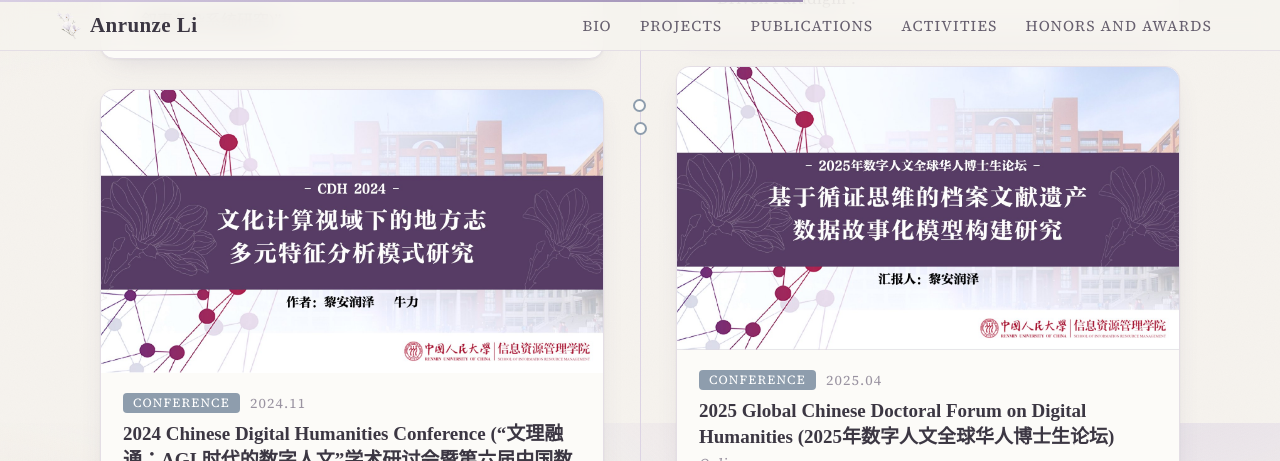
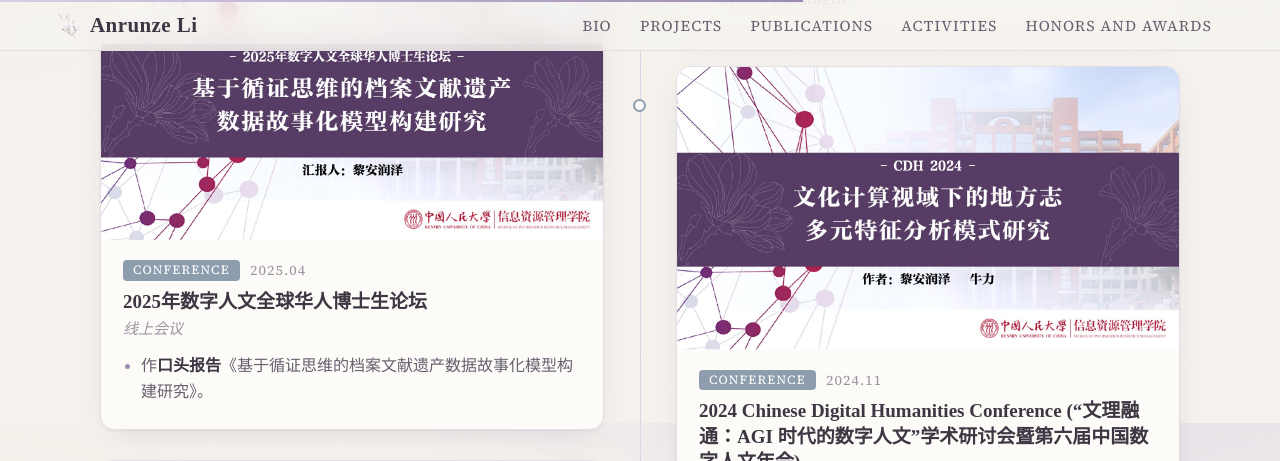
Before and after one commit to li-anrunze/li-anrunze.github.io, a Jekyll site: the page built from _pages/about.html, in a window 1280 px wide and 1400 px high, scrolled down 8577 px. Shown: the top 461 px of the window. Built offline with Jekyll 4.4.1, drawn with Linux system fonts in a browser that asks for light colours; some web fonts are replaced; some of the changed text lies outside the part shown; grey boxes are pictures that could not be loaded.

Commit message:
Activities: on-site photo for the IRM doctoral forum; Chinese text for the two Chinese forums
Co-Authored-By: Claude Opus 5.5 <noreply@anthropic.com>

```diff
--- a/_pages/about.html
+++ b/_pages/about.html
@@ -310,13 +310,13 @@ redirect_from:
       </article>
 
       <article class="act t-conf reveal" data-type="conf">
-        <div class="act__media" data-zoom data-caption="2nd National Information Resources Management Annual Conference &amp; Doctoral Forum"><img loading="lazy" src="{{ '/images/news/IRM2025.jpg' | relative_url }}" alt="2nd National Information Resources Management Annual Conference &amp; Doctoral Forum"></div>
+        <div class="act__media" data-zoom data-caption="第二届全国信息资源管理年会暨博士生学术论坛"><img loading="lazy" src="{{ '/images/news/IRM2025.jpg' | relative_url }}" alt="第二届全国信息资源管理年会暨博士生学术论坛"></div>
         <div class="act__body">
           <div class="act__top"><span class="act__type">Conference</span><span class="act__date">2025.08</span></div>
-          <h3 class="act__title">The 2nd National Information Resources Management Annual Conference &amp; Doctoral Academic Forum <span class="zh">(第二届全国信息资源管理年会暨博士生学术论坛)</span></h3>
-          <p class="act__place">School of Information Management, Sun Yat-sen University, Guangzhou, China</p>
-          <ul>
-            <li>Gave an <strong>Oral</strong> presentation titled “Research on Complex Digital Narrative Systems Oriented Toward GLAM in the Context of Generative AI <span class="zh">(生成式人工智能背景下GLAM数字叙事复杂系统研究)</span>”.</li>
+          <h3 class="act__title zh">第二届全国信息资源管理年会暨博士生学术论坛</h3>
+          <p class="act__place zh">中山大学信息管理学院，广东广州</p>
+          <ul class="zh">
+            <li>在博士生学术论坛作<strong>口头报告</strong>《生成式人工智能背景下GLAM数字叙事复杂系统研究》。</li>
           </ul>
         </div>
       </article>
@@ -334,13 +334,13 @@ redirect_from:
       </article>
 
       <article class="act t-conf reveal" data-type="conf">
-        <div class="act__media" data-zoom data-caption="2025 Global Chinese Doctoral Forum on Digital Humanities (online)"><img loading="lazy" src="{{ '/images/news/DHForum2025.jpg' | relative_url }}" alt="2025 Global Chinese Doctoral Forum on Digital Humanities"></div>
+        <div class="act__media" data-zoom data-caption="2025年数字人文全球华人博士生论坛（线上）"><img loading="lazy" src="{{ '/images/news/DHForum2025.jpg' | relative_url }}" alt="2025年数字人文全球华人博士生论坛"></div>
         <div class="act__body">
           <div class="act__top"><span class="act__type">Conference</span><span class="act__date">2025.04</span></div>
-          <h3 class="act__title">2025 Global Chinese Doctoral Forum on Digital Humanities <span class="zh">(2025年数字人文全球华人博士生论坛)</span></h3>
-          <p class="act__place">Online</p>
-          <ul>
-            <li>Gave an <strong>Oral</strong> presentation titled “Building a Data Storytelling Model for Archival Documentary Heritage Based on Evidence-Based Thinking <span class="zh">(基于循证思维的档案文献遗产数据故事化模型构建研究)</span>”.</li>
+          <h3 class="act__title zh">2025年数字人文全球华人博士生论坛</h3>
+          <p class="act__place zh">线上会议</p>
+          <ul class="zh">
+            <li>作<strong>口头报告</strong>《基于循证思维的档案文献遗产数据故事化模型构建研究》。</li>
           </ul>
         </div>
       </article>
```
Also changed, not shown: images/news/IRM2025.jpg.
